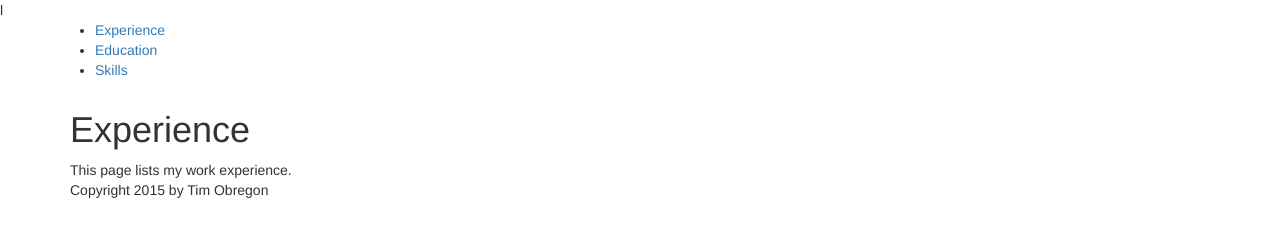
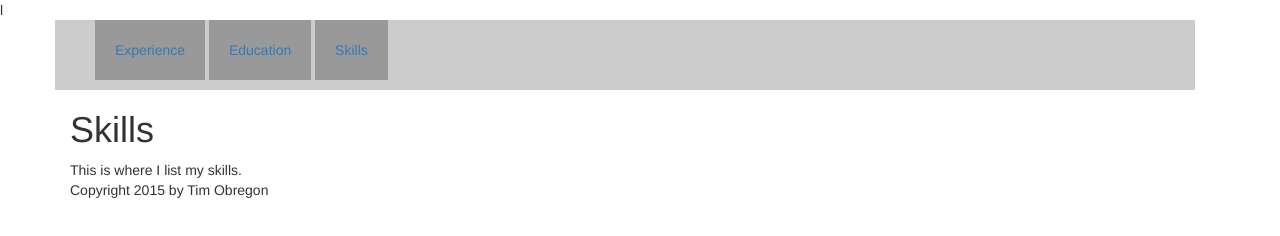
Before and after one commit to revmc/angsitetest, a website: page index.html at #!/skills in a window 1280 px wide. Drawn offline with nearby package versions, Linux system fonts and the light colour scheme; some packages are replaced by stand-ins of ours.

Commit message:
Another update to the routing functionality + header/footer

```diff
--- a/scripts/app.js
+++ b/scripts/app.js
@@ -1,20 +1,28 @@
 angular.module('resumeApp', ['ui.router'])
 .config(['$urlRouterProvider', '$stateProvider', function($urlRouterProvider, $stateProvider) {
 
-	$urlRouterProvider.otherwise('/');
+	$urlRouterProvider.otherwise('/experience');
 
 	$stateProvider.state(
 		'experience',
 		{
-			url: '/',
+			url: '/experience',
 			templateUrl: 'templates/experience.html'
 		}
 	)
 	.state(
 		'education',
 		{
-			url: 'education',
+			url: '/education',
 			templateUrl: 'templates/education.html'
-		});
+		}
+	)
+	.state(
+		'skills',
+		{
+			url: '/skills',
+			templateUrl: 'templates/skills.html'
+		}
+	);
 
 }]);
--- a/styles/styles.css
+++ b/styles/styles.css
@@ -1,4 +1,18 @@
 body {
-	background-color: yellow;
-	color: #333;
+	margin: 0;
 }
+nav {
+	width: 100%;
+	background-color: #ccc;
+}
+
+nav ul {
+	list-style: none;
+}
+
+nav ul li {
+	display: inline-block;
+	background-color: #999;
+	color: #fff;
+	padding: 20px;
+}
--- a/templates/header.html
+++ b/templates/header.html
@@ -1,7 +1,7 @@
 <nav class='row'>
 	<ul>
-		<li><a href="experience">Experience</a></li>
-		<li><a href="education">Education</a></li>
-		<li><a href="skills">Skills</a></li>
+		<li><a ui-sref="experience">Experience</a></li>
+		<li><a ui-sref="education">Education</a></li>
+		<li><a ui-sref="skills">Skills</a></li>
 	</ul>
 </nav>
--- /dev/null
+++ b/templates/skills.html
@@ -0,0 +1,3 @@
+<h1>Skills</h1>
+
+This is where I list my skills.
```
Also changed, not shown: index.html (+3 -3 lines).
